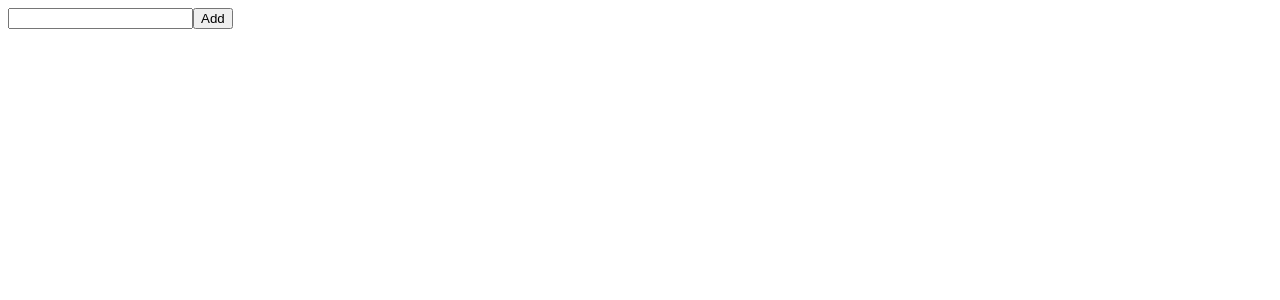
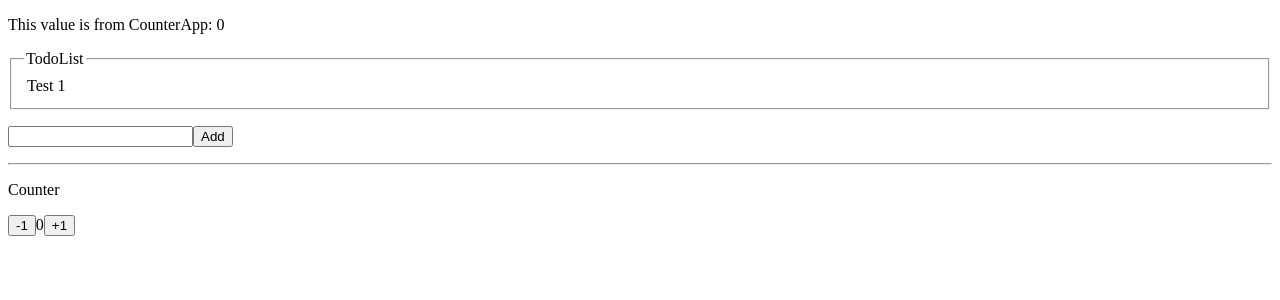
Before and after one commit to UMIQLO/reactjs-boilerplate, a React app: page / in a window 1280 px wide. Shown: the top 300 px of the page. Built offline with nearby package versions, Linux system fonts and the light colour scheme; the HTML template or start-up script is replaced by a standard one.

Commit message:
add two app with using redux

```diff
--- a/src/App.jsx
+++ b/src/App.jsx
@@ -1,24 +1,16 @@
 import React from 'react';
 import ReactDOM from 'react-dom';
-import {connect} from 'react-redux'
-import TodoInput from './TodoApp/components/TodoInput'
+import Counter from './Counter/components/Counter'
+import TodoApp from './TodoApp/TodoApp'
 
 class App extends React.Component {
-  constructor(props) {
-    super(props)
-    this.state = {
-      todoInput: ''
-    }
-  }
   render() {
     return (<div>
-      <TodoInput/>
+      <TodoApp/>
+      <hr/>
+      <Counter/>
     </div>)
   }
 }
 
-const mapStateToProps = (state) => {
-  return {todoInput: state.todoInput}
-}
-
-export default connect(mapStateToProps)(App);
+export default App;
--- /dev/null
+++ b/src/Counter/components/Counter.jsx
@@ -0,0 +1,38 @@
+import React, {Component} from 'react'
+import {connect} from 'react-redux'
+class Counter extends React.Component {
+
+  constructor(props) {
+    super(props)
+    this.state = {
+      counter: 0
+    }
+    this.increase = this.increase.bind(this)
+    this.decrease = this.decrease.bind(this)
+  }
+
+  increase() {
+    this.props.dispatch({type: 'INCREASE'})
+  }
+
+  decrease() {
+    this.props.dispatch({type: 'DECREASE'})
+  }
+
+  render() {
+    return (<div>
+      <p>Counter</p>
+      <p>
+        <input type="button" value="-1" onClick={this.decrease}/>
+        <span>{this.props.counter}</span>
+        <input type="button" value="+1" onClick={this.increase}/>
+      </p>
+    </div>)
+  }
+}
+
+const mapStateToProps = state => {
+  return {counter: state.counterApp.counter}
+}
+
+export default connect(mapStateToProps)(Counter)
--- /dev/null
+++ b/src/Counter/reducers.js
@@ -0,0 +1,21 @@
+// init global state
+const initalState = {
+  counter: 0
+}
+
+const counterReducer = (state = initalState, action) => {
+  switch (action.type) {
+    case 'INCREASE':
+      return {
+        // stateName : stateNewValue
+        counter: state.counter + 1
+      }
+    case 'DECREASE':
+      return {
+        counter: state.counter - 1
+      }
+    default:
+      return state
+  }
+}
+export default counterReducer
--- /dev/null
+++ b/src/TodoApp/TodoApp.jsx
@@ -0,0 +1,17 @@
+import React from 'react'
+
+import TodoInput from './components/TodoInput'
+import TodoList from './components/TodoList'
+class TodoApp extends React.Component {
+  constructor(props) {
+    super(props)
+  }
+  render() {
+    return (<div>
+      <TodoList/>
+      <TodoInput/>
+    </div>)
+  }
+}
+
+export default TodoApp
--- a/src/TodoApp/actions.js
+++ /dev/null
@@ -1,3 +0,0 @@
-const addTodo = todo => {
-  return {type: 'ADD_TODO', todo}
-}
--- a/src/TodoApp/components/TodoInput.jsx
+++ b/src/TodoApp/components/TodoInput.jsx
@@ -1,8 +1,21 @@
 import React from 'react'
+import {connect} from 'react-redux'
+class TodoInput extends React.Component {
+  constructor(props) {
+    super(props)
+    this.handleAdd = this.handleAdd.bind(this)
+  }
 
-const TodoInput = () => (<div>
-  <input type="text" name='todoInput'/>
-  <input type="submit" value='Add'/>
-</div>)
+  handleAdd() {
+    this.props.dispatch({TYPE: 'ADD_ITEM'})
+  }
 
-export default TodoInput
+  render() {
+    return (<div>
+      <p><input type="text" name='todoInput'/>
+        <input type="button" value="Add" onClick={this.handleAdd}/></p>
+    </div>)
+  }
+}
+
+export default connect()(TodoInput)
--- a/src/TodoApp/components/TodoList.jsx
+++ b/src/TodoApp/components/TodoList.jsx
@@ -1,6 +1,35 @@
 import React from 'react'
-const TodoList = () => (<li>
+import {connect} from 'react-redux'
 
-</li>)
+class TodoList extends React.Component {
+  constructor(props) {
+    super(props)
+  }
 
-export default TodoList
+  render() {
+    const todo = this.props.todoList
+    return (<div>
+      <p>This value is from CounterApp: {this.props.counter}</p>
+      <fieldset>
+        <legend>TodoList</legend>
+        <table>
+          <tbody>
+            {
+              todo.map((item, index) => {
+                return (<tr key={index}>
+                  <td>{item.title}</td>
+                </tr>)
+              })
+            }
+          </tbody>
+        </table>
+      </fieldset>
+    </div>)
+  }
+}
+
+const mapStateToProps = state => {
+  return {todoList: state.todoApp.todoList, counter: state.counterApp.counter}
+}
+
+export default connect(mapStateToProps)(TodoList)
--- a/src/TodoApp/reducers.js
+++ b/src/TodoApp/reducers.js
@@ -1,9 +1,17 @@
-const todoReducer = (state = {}, action) => {
+// init global state
+const initalState = {
+  todoList: [
+    {
+      "title": 'Test 1'
+    }
+  ],
+  todoInput: "todoInput"
+}
+
+const todoAppReducer = (state = initalState, action) => {
   switch (action.type) {
-    case 'ADD_TODO':
-      return {todo: action.todo}
     default:
       return state
   }
 }
-export default todoReducer
+export default todoAppReducer
--- a/src/index.js
+++ b/src/index.js
@@ -3,7 +3,8 @@ import ReactDOM from 'react-dom';
 import App from './App'
 import {createStore} from 'redux'
 import {Provider} from 'react-redux'
-import todoReducer from './TodoApp/reducers'
-const store = createStore(todoReducer, window.__REDUX_DEVTOOLS_EXTENSION__ && window.__REDUX_DEVTOOLS_EXTENSION__())
+import rootReducer from './rootReducer'
+const store = createStore(rootReducer, window.__REDUX_DEVTOOLS_EXTENSION__ && window.__REDUX_DEVTOOLS_EXTENSION__())
+console.log(store.getState())
 ReactDOM.render(<Provider store={store}>
   <App/></Provider>, document.getElementById("app"));
--- /dev/null
+++ b/src/rootReducer.js
@@ -0,0 +1,7 @@
+import {combineReducers} from 'redux'
+import todoAppReducer from './TodoApp/reducers'
+import counterReducer from './Counter/reducers'
+
+const rootReducer = combineReducers({counterApp: counterReducer, todoApp: todoAppReducer})
+
+export default rootReducer
```
